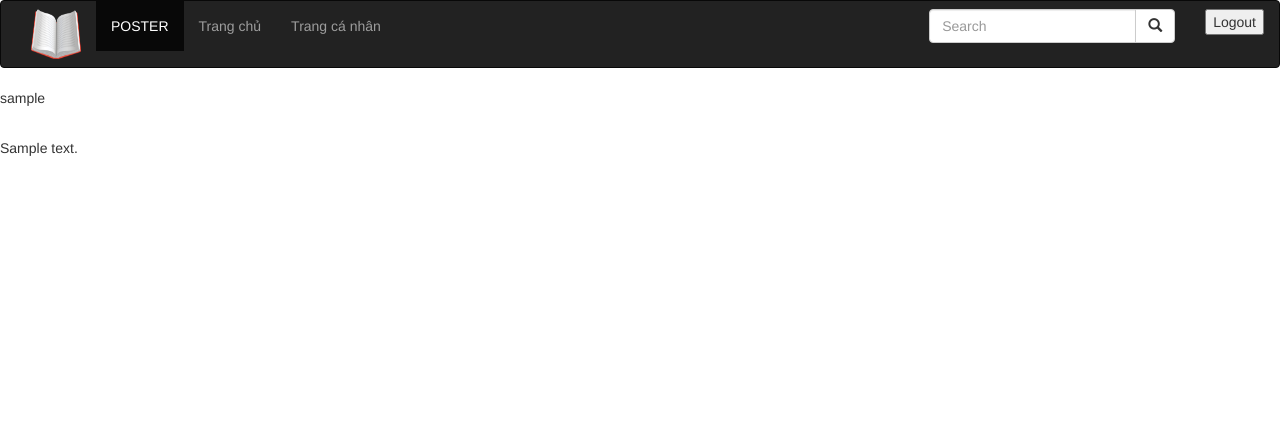
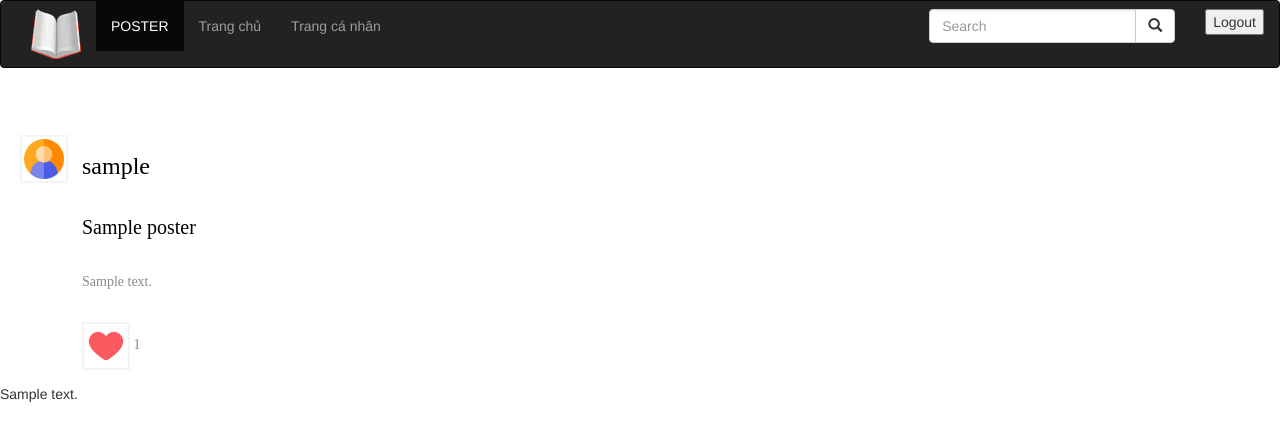
Before and after one commit to minhnhat0896209107/Python_Poster, a Flask app: page /home in a window 1280 px wide. Shown: the top 441 px of the page. Run offline with Flask 2, Linux system fonts and the light colour scheme; tables that the repository leaves empty hold one stand-in row (values such as "Sample post"); some libraries are stand-ins or nearby versions.

Commit message:
07/12 update

```diff
--- a/app/routes.py
+++ b/app/routes.py
@@ -2,10 +2,11 @@ from flask import render_template, redirect
 import flask
 from flask.wrappers import Request as request
 from flask_login.utils import logout_user
+from sqlalchemy.orm import session
 from app import app
 from app.forms import LoginForm, RegisterForm
 from flask.helpers import flash, url_for
-from app.models import Client,Poster
+from app.models import Client, Comment,Poster
 from flask_login import login_user, logout_user, login_required
 from flask_login import  current_user
 from app import  db
@@ -37,13 +38,14 @@ def login():
 def home():
     flash("Không có bài viết nào")
     ls = db.session.query(Client,Poster).filter(Client.id == Poster.id)
+    ls_cmt = db.session.query(Client,Poster,Comment).filter(Client.id == Comment.client_id).filter(Comment.post_id == Poster.id)
     if ls is None:
         flash("Không có bài viết nào")
     else:
         for i in ls:
             flash(i.Client.username)
 
-    return render_template('home.html', ls = ls)
+    return render_template('home.html', ls = ls,ls_cmt = ls_cmt)
 
 
 
--- /dev/null
+++ b/app/static/home_style.css
@@ -0,0 +1,253 @@
+.item-post {
+    margin-top: 20px;
+    padding: 16px;
+
+}
+
+.hero {
+    padding: 6.25rem 0px !important;
+    margin: 0px !important;
+  }
+  .cardbox {
+    border-radius: 3px;
+    margin-bottom: 20px;
+    padding: 0px !important;
+  }
+
+  /* ------------------------------- */
+  /* Cardbox Heading
+  ---------------------------------- */
+  .cardbox .cardbox-heading {
+    padding: 16px;
+    margin: 0;
+  }
+  .cardbox .btn-flat.btn-flat-icon {
+   border-radius: 50%;
+   font-size: 24px;
+   height: 32px;
+   width: 32px;
+   padding: 0;
+   overflow: hidden;
+   color: #fff !important;
+   background: #b5b6b6;
+
+  display: flex;
+  flex-direction: column;
+  justify-content: center;
+  align-items: center;
+  text-align: center;
+  }
+  .cardbox .float-right .dropdown-menu{
+    position: relative;
+    left: 13px !important;
+  }
+  .cardbox .float-right a:hover{
+    background: #f4f4f4 !important;
+  }
+  .cardbox .float-right a.dropdown-item {
+    display: block;
+    width: 100%;
+    padding: 4px 0px 4px 10px;
+    clear: both;
+    font-weight: 400;
+    font-family: 'Abhaya Libre', serif;
+    font-size: 14px !important;
+    color: #848484;
+    text-align: inherit;
+    white-space: nowrap;
+    background: 0 0;
+    border: 0;
+  }
+
+  /* ------------------------------- */
+  /* Media Section
+  ---------------------------------- */
+  .media {
+    display: -ms-flexbox;
+    display: flex;
+    -ms-flex-align: start;
+    align-items: flex-start;
+  }
+  .d-flex {
+    display: -ms-flexbox !important;
+    display: flex !important;
+  }
+  .media .mr-3{
+    margin-right: 1rem !important;
+  }
+  .media img{
+    width: 48px !important;
+    height: 48px !important;
+    padding: 2px;
+    border: 2px solid #f4f4f4;
+  }
+  .media-body {
+    -ms-flex: 1;
+    flex: 1;
+    padding: .4rem !important;
+  }
+  .media-body p{
+    font-family: 'Rokkitt', serif;
+    font-weight: 500 !important;
+    font-size: 14px;
+    color: #88898a;
+  }
+  .media-body small span{
+    font-family: 'Rokkitt', serif;
+    font-size: 12px;
+    color: #aaa;
+    margin-right: 10px;
+  }
+
+
+  /* ------------------------------- */
+  /* Cardbox Item
+  ---------------------------------- */
+  .cardbox .cardbox-item {
+      position: relative;
+      display: block;
+  }
+
+  .img-responsive{
+      display: block;
+      max-width: 100%;
+      height: auto;
+  }
+  .fw {
+      width: 100% !important;
+      height: auto;
+  }
+
+
+  /* ------------------------------- */
+  /* Cardbox Base
+  ---------------------------------- */
+  .cardbox-base{
+   border-bottom: 2px solid #f4f4f4;
+  }
+  .cardbox-base ul{
+   margin: 10px 0px 10px 15px!important;
+   padding: 10px !important;
+   font-size: 0px;
+    display: inline-block;
+  }
+  .cardbox-base li {
+    list-style: none;
+    margin: 0px 0px 0px -8px !important;
+    padding: 0px 0px 0px 0px !important;
+    display: inline-block;
+  }
+
+  .cardbox-base li a{
+    margin: 0px !important;
+    padding: 0px !important;
+  }
+  .cardbox-base li a i{
+   position: relative;
+   top: 4px;
+   font-size: 16px;
+   color: #8d8d8d;
+   margin-right: 15px;
+  }
+  .cardbox-base li a span{
+   font-family: 'Rokkitt', serif;
+   font-size: 14px;
+   color: #8d8d8d;
+   margin-left: 20px;
+   position: relative;
+   top: 5px;
+  }
+  .cardbox-base li a em{
+   font-family: 'Rokkitt', serif;
+   font-size: 14px;
+   color: #8d8d8d;
+   position: relative;
+   top: 3px;
+  }
+  .cardbox-base li a img{
+    width: 25px;
+    height: 25px;
+    margin: 0px !important;
+    border: 2px solid #fff;
+  }
+
+
+  /* ------------------------------- */
+  /* Cardbox Comments
+  ---------------------------------- */
+  .cardbox-comments{
+    padding: 10px 40px 20px 40px !important;
+    font-size: 0px;
+    text-align: center;
+    display: inline-block;
+  }
+  .cardbox-comments .comment-avatar img{
+    margin-top: 1px;
+    margin-right: 10px;
+    position: relative;
+    display: inline-block;
+    text-align: center;
+    width: 40px;
+    height: 40px;
+  }
+  .cardbox-comments .comment-body {
+    overflow: auto;
+  }
+  .search {
+   position: relative;
+   right: -60px;
+   top: -40px;
+   margin-bottom: -40px;
+   border: 2px solid #f4f4f4;
+   width: 100%;
+   overflow: hidden;
+  }
+  .search input[type="text"] {
+   background-color: #fff;
+   line-height: 10px;
+   padding: 15px 60px 20px 10px;
+   border: none;
+   border-radius: 4px;
+   width: 350px;
+   font-family: 'Rokkitt', serif;
+   font-size: 14px;
+   color: #8d8d8d;
+   height: inherit;
+   font-weight: 700;
+  }
+  .search button {
+   position: absolute;
+   right: 0;
+   top: 0px;
+   border: none;
+   background-color: transparent;
+   color: #bbbbbb;
+   padding: 15px 25px;
+   cursor: pointer;
+
+   display: flex;
+  flex-direction: column;
+  justify-content: center;
+  align-items: center;
+  text-align: center;
+  }
+  .search button i {
+   font-size: 20px;
+   line-height: 30px;
+   display: block;
+  }
+
+
+  /* ------------------------------- */
+  /* Author
+  ---------------------------------- */
+  .author a{
+   font-family: 'Rokkitt', serif;
+   font-size: 16px;
+   color: #00C4CF;
+  }
+  .author p{
+   font-family: 'Rokkitt', serif;
+   font-size: 16px;
+   color: #8d8d8d;
+  }
--- a/app/templates/home.html
+++ b/app/templates/home.html
@@ -7,6 +7,9 @@
   <link rel="stylesheet" href="https://maxcdn.bootstrapcdn.com/bootstrap/3.4.1/css/bootstrap.min.css">
   <script src="https://ajax.googleapis.com/ajax/libs/jquery/3.5.1/jquery.min.js"></script>
   <script src="https://maxcdn.bootstrapcdn.com/bootstrap/3.4.1/js/bootstrap.min.js"></script>
+
+	<!--Custom styles-->
+  <link rel="stylesheet" type="text/css" href="{{ url_for('static', filename='home_style.css')}}">
 </head>
 <body>
 
@@ -37,13 +40,29 @@
   </div>
 </nav>
 
-<div>
+<div class="item-post">
     {%for i in ls%}
-    <p>{{i.Client.username}}</p><br>{{i.Poster.content}}
+  </div>
+  <div class="media m-0" style="margin-left: 20px">
+   <div class="d-flex mr-3">
+  <a href=""><img class="img-fluid rounded-circle" src="../static/image/user.png" alt="User"></a>
+   </div>
+   <div class="media-body">
+    <p class="m-0" style="margin-top: 10px ; font-weight: bold; font-size: 24px;color: black;">{{i.Client.username}}</p><br>
+    <p style=" font-weight: bold; font-size: 20px;color: black;">{{i.Poster.title}}</p><br>
+    <p>{{i.Poster.content}}</p><br>
+
+      <p>
+        <span >
+          <img width="4px" height="4px" src="../static/image/heart.png" >
+        </span>{{i.Poster.number_like}}</p>
+
+
+   </div>
+
 {%endfor%}
-
 </div>
 
-
-</body>
-</html>
+{%for i in ls_cmt%}
+      <p>{{i.Comment.content}}</p>
+      {%endfor%}
```
Also changed, not shown: app/static/image/heart.png (added), app/static/image/like.png (added), app/static/image/user.png (added).
